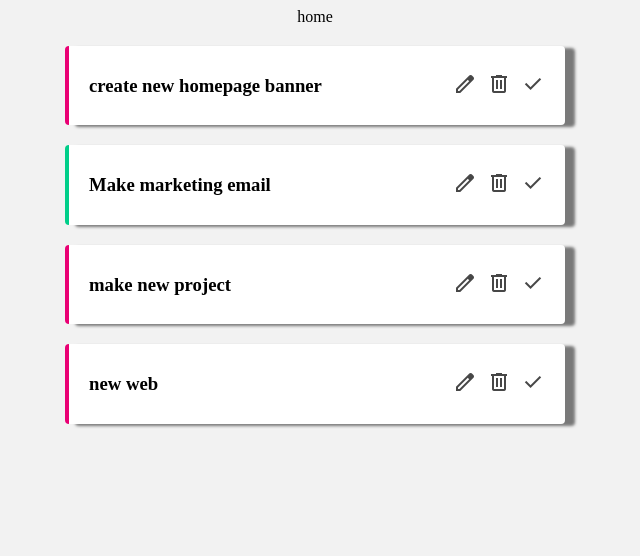
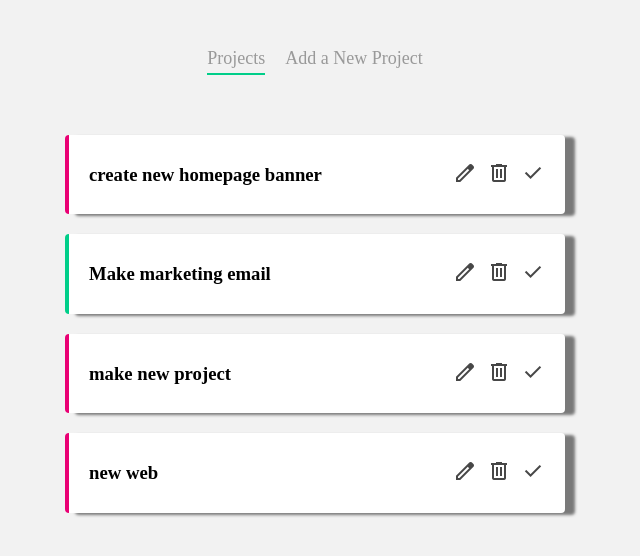
Before and after one commit to hadihaz/project-planner, a Vue app: page / in a window 1280 px wide. Shown: the top 556 px of the page, without its empty margins (325-965 px from the left). Built offline with nearby package versions, Linux system fonts and the light colour scheme; data requests are answered from the project's data file.

Commit message:
create navbar

```diff
--- a/src/App.vue
+++ b/src/App.vue
@@ -1,17 +1,21 @@
 <script >
 import { RouterLink, RouterView } from "vue-router";
-
-
+import Navbar from "./components/Navbar.vue";
+export default {
+  components: {
+    Navbar,
+  },
+};
 </script>
 
 <template>
   <header>
-    <div>home </div>
+    <Navbar />
   </header>
-
 
   <RouterView />
 </template>
 
 <style >
+
 </style>
--- a/src/components/Navbar.vue
+++ b/src/components/Navbar.vue
@@ -0,0 +1,29 @@
+<template>
+  <div class="main-nav">
+    <router-link :to="{ name: 'home' }">Projects</router-link>
+    <router-link :to="{ name: 'AddProject' }">Add a New Project</router-link>
+  </div>
+</template>
+
+<script>
+export default {};
+</script>
+
+<style>
+.main-nav {
+  text-align: center;
+  margin: 40px auto;
+}
+.main-nav a {
+  display: inline-block;
+  text-decoration: none;
+  margin: 0 10px;
+  color: #999;
+  font-size: 18px;
+}
+a.router-link-active {
+  border-bottom: 2px solid #00ce89;
+  padding-bottom: 4px;
+}
+
+</style>
```
